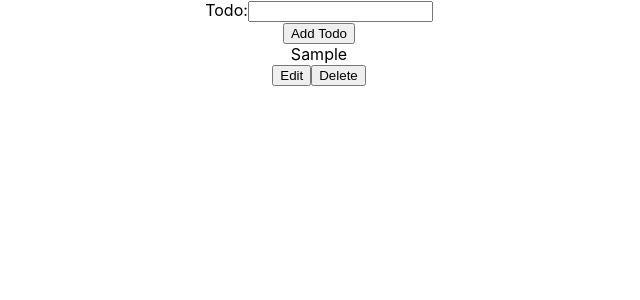
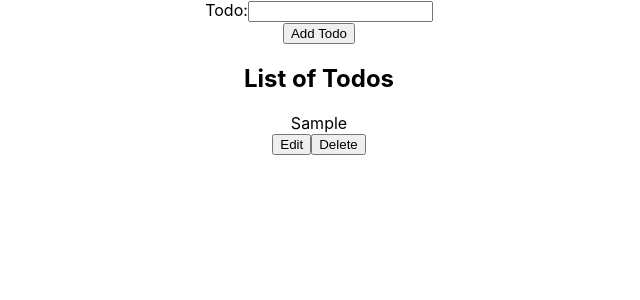
Before and after one commit to HardikAnuvadiya/React-todo-app-in-typescript-and-test-cases, a React (Create React App) app: page / in a window 1280 px wide. Both pictures are taken after typing "Sample" into the empty fields and a click on the button "Add Todo". Shown: the top 300 px of the page, without its empty margins (321-961 px from the left). Built offline with nearby package versions, Linux system fonts and the light colour scheme.

Commit message:
todo crud operations done in redux and html also

```diff
--- /dev/null
+++ b/src/Todo/Lsiting.tsx
@@ -0,0 +1,39 @@
+import React from 'react';
+import { todoDataType } from './types';
+import { useDispatch } from 'react-redux';
+import { deleteTodo } from '../store/todo/action';
+
+export const Listing = ({ arrTodo, setInputValue }: any) => {
+  const dispatch = useDispatch();
+  return (
+    <div>
+      <h2>List of Todos</h2>
+      <div>
+        {arrTodo?.length > 0 &&
+          arrTodo?.map((item: todoDataType, index: number) => {
+            return (
+              <div key={item?.id}>
+                <div>{item?.todo}</div>
+                <button
+                  onClick={() => {
+                    setInputValue({ id: item.id, todo: item.todo });
+                  }}
+                  data-testid={`edit-btn-${index}`}
+                >
+                  Edit
+                </button>
+                <button
+                  onClick={() => {
+                    dispatch(deleteTodo(item));
+                  }}
+                  data-testid={`delete-btn-${item.todo}`}
+                >
+                  Delete
+                </button>
+              </div>
+            );
+          })}
+      </div>
+    </div>
+  );
+};
--- a/src/Todo/Todo.tsx
+++ b/src/Todo/Todo.tsx
@@ -2,7 +2,8 @@ import { useState } from 'react';
 import { todoDataType } from './types';
 import { RootState } from '../store';
 import { useDispatch, useSelector } from 'react-redux';
-import { addTodo, deleteTodo, updateTodo } from '../store/todo/action';
+import { addTodo, updateTodo } from '../store/todo/action';
+import { Listing } from './Lsiting';
 
 export const Todo = () => {
   const arrTodo = useSelector((state: RootState) => state.todoState.arrTodo);
@@ -49,32 +50,7 @@ export const Todo = () => {
         </button>
       )}
       <br />
-      <div>
-        {arrTodo?.length > 0 &&
-          arrTodo?.map((item: todoDataType, index: number) => {
-            return (
-              <div key={item?.id}>
-                <div>{item?.todo}</div>
-                <button
-                  onClick={() => {
-                    setInputValue({ id: item.id, todo: item.todo });
-                  }}
-                  data-testid={`edit-btn-${index}`}
-                >
-                  Edit
-                </button>
-                <button
-                  onClick={() => {
-                    dispatch(deleteTodo(item));
-                  }}
-                  data-testid={`delete-btn-${item.todo}`}
-                >
-                  Delete
-                </button>
-              </div>
-            );
-          })}
-      </div>
+      <Listing arrTodo={arrTodo} setInputValue={setInputValue} />
     </div>
   );
 };
```
Also changed, not shown: 1 other file (tests, documents, lock files or other folders).
